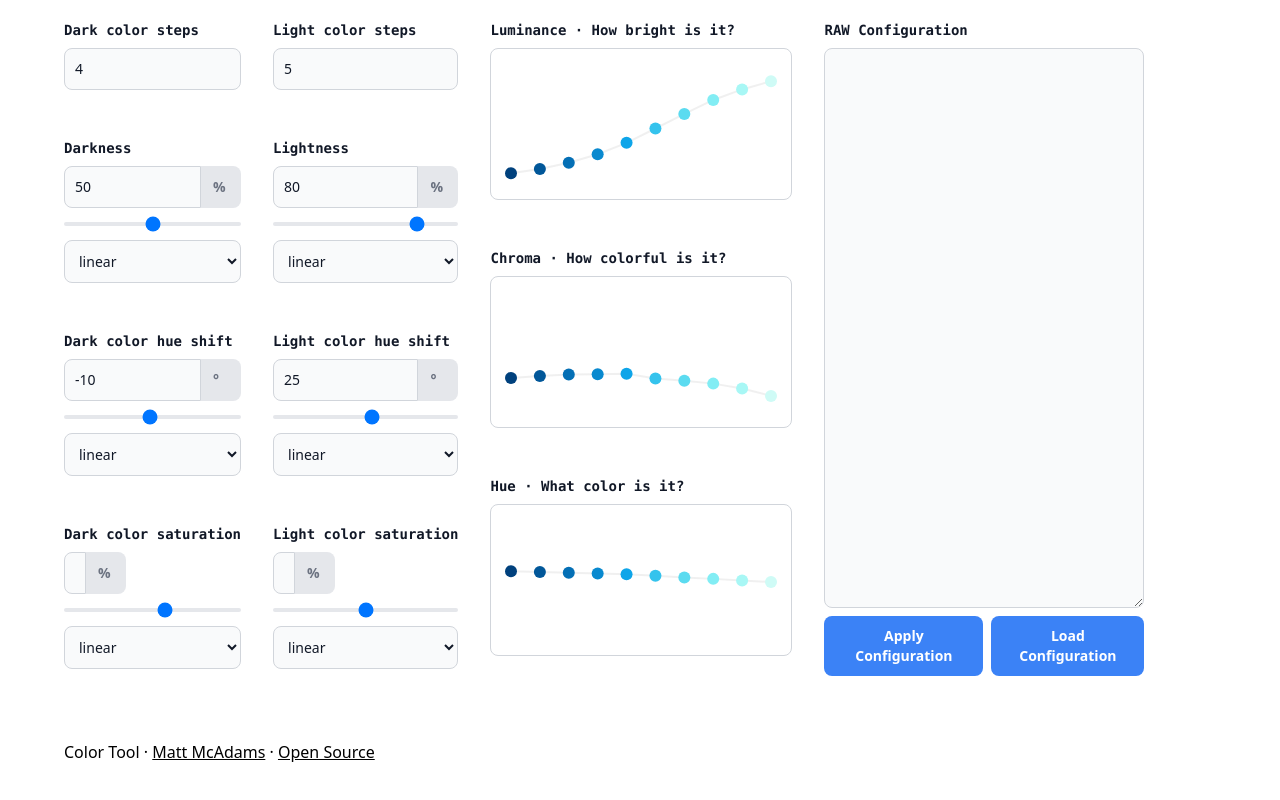
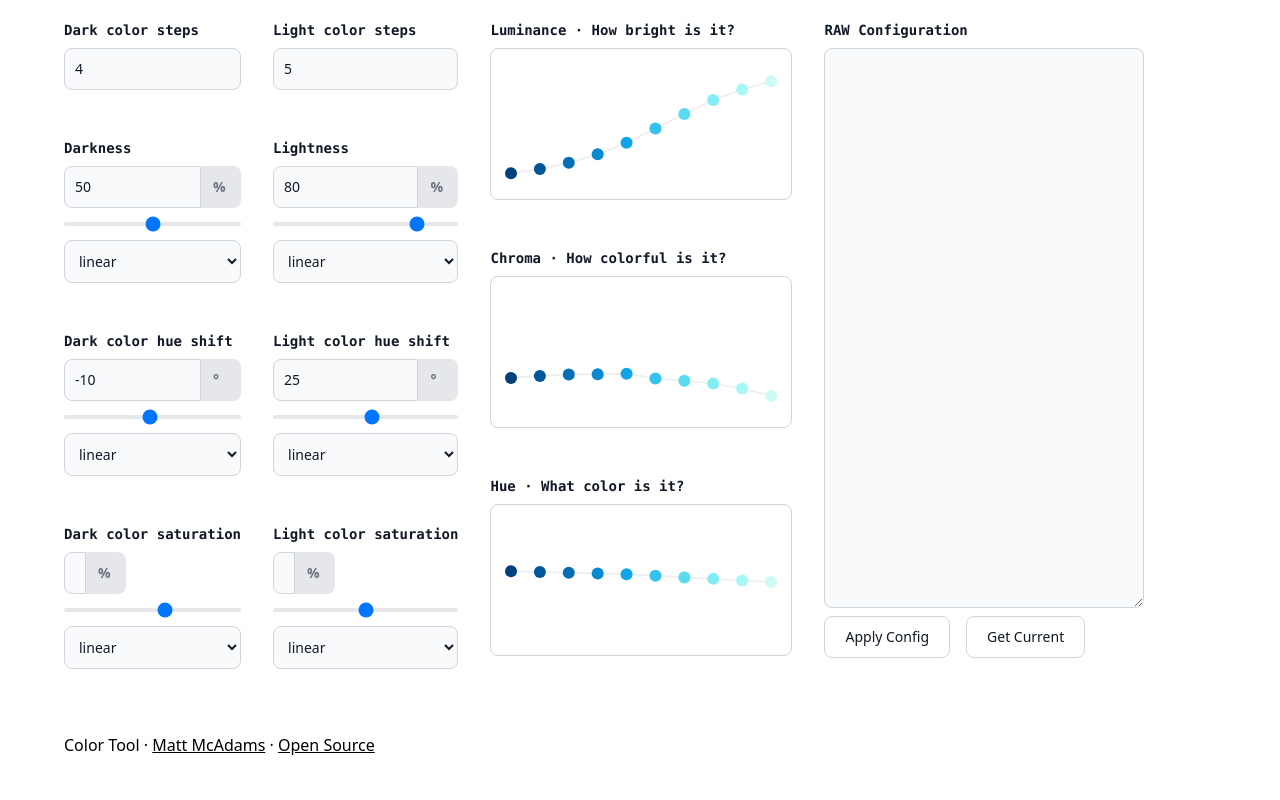
Before and after one commit to MattMcAdams/colorscale, a Next.js app: page / in a window 1280 px wide. Shown: the part 388-1188 px from the top of the page. Built offline with nearby package versions, Linux system fonts and the light colour scheme.

Commit message:
tweak buttons

```diff
--- a/src/app/layout.tsx
+++ b/src/app/layout.tsx
@@ -12,7 +12,7 @@ export default function RootLayout({
   return (
     <html lang="en">
       <head>
-        <title>Color Scale</title>
+        <title>Color Tool</title>
         <meta charSet="utf-8" />
         <meta name="viewport" content="width=device-width, initial-scale=1" />
       </head>
--- a/src/components/inputs/Configuration.tsx
+++ b/src/components/inputs/Configuration.tsx
@@ -44,16 +44,16 @@ const ConfigInput = () => {
       />
       <div className="flex space-x-2">
         <button
-          className="rounded-lg bg-blue-500 text-white font-bold text-sm border-blue-500 p-2.5"
+          className="text-gray-900 bg-white border border-gray-300 hover:bg-gray-100 font-medium rounded-lg text-sm px-5 py-2.5 me-2 mb-2 transform active:scale-90 transition-transform"
           onClick={applyConfig}
         >
-          Apply Configuration
+          Apply Config
         </button>
         <button
-          className="rounded-lg bg-blue-500 text-white font-bold text-sm border-blue-500 p-2.5"
+          className="text-gray-900 bg-white border border-gray-300 hover:bg-gray-100 font-medium rounded-lg text-sm px-5 py-2.5 me-2 mb-2 transform active:scale-90 transition-transform"
           onClick={loadConfig}
         >
-          Load Configuration
+          Get Current
         </button>
       </div>
     </div>
```
Also changed, not shown: 1 other file (tests, documents, lock files or other folders).
